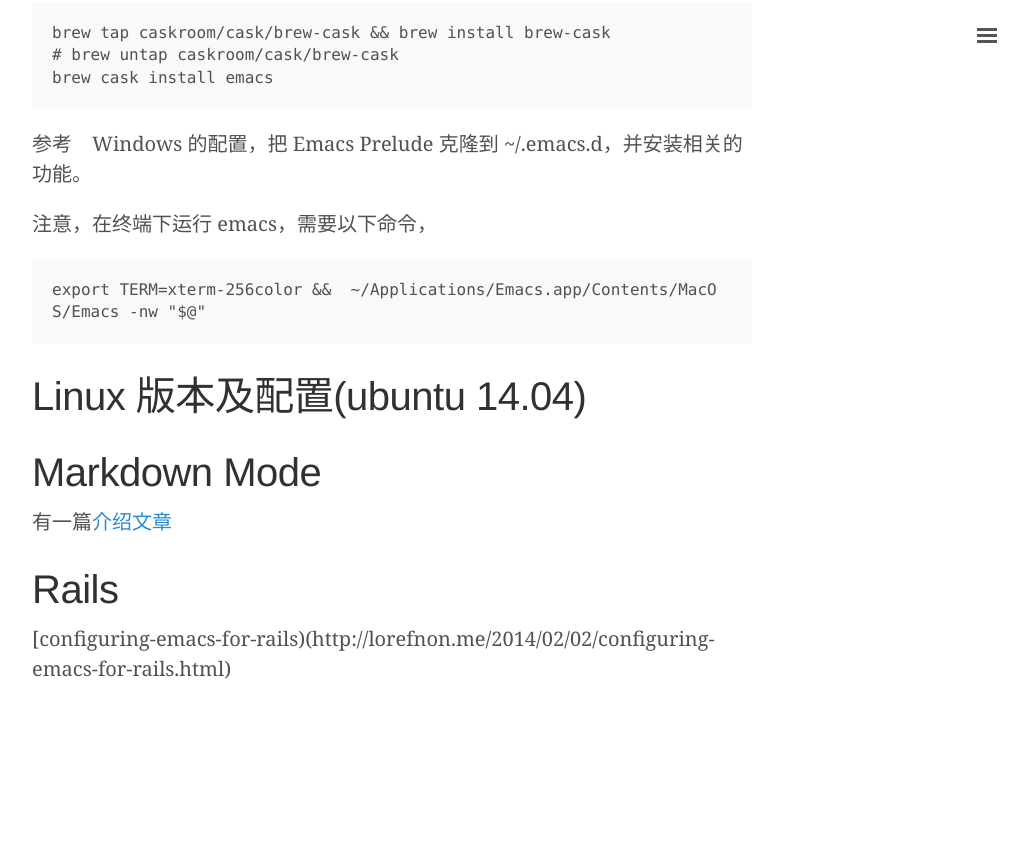
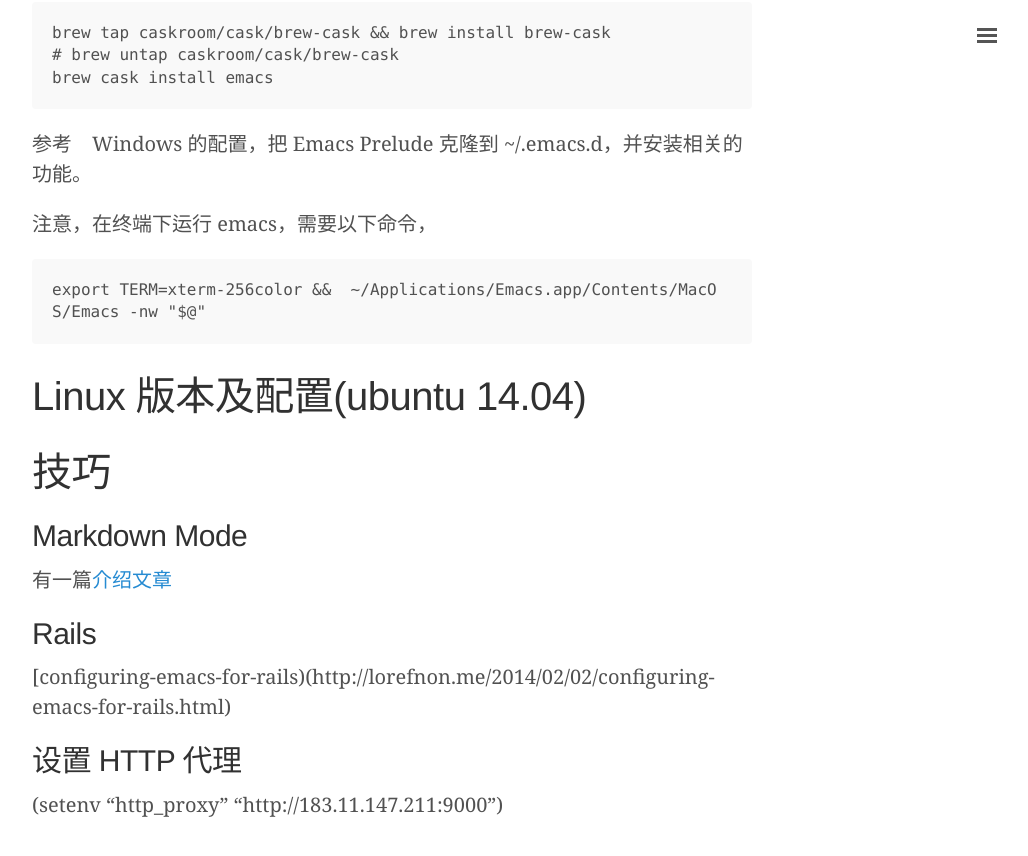
Before and after one commit to 0000-bigtree/0000-bigtree.github.io, a Jekyll site: the page built from _posts/2015-06-26-config-emacs.md, in a window 1280 px wide and 900 px high, scrolled down 2494 px. Shown: the top 856 px of the window, without its empty margins (248-1276 px from the left). Built offline with Jekyll 4.4.1, drawn with Linux system fonts in a browser that asks for light colours; before the commit the page ends 3258 px from its top, so only the background shows below that.

Commit message:
添加如何设置http代理的说明

```diff
--- a/_posts/2015-06-26-config-emacs.md
+++ b/_posts/2015-06-26-config-emacs.md
@@ -102,10 +102,16 @@
 
 # Linux 版本及配置(ubuntu 14.04)
 
-# Markdown Mode
+# 技巧
+
+## Markdown Mode
 
 有一篇[介绍文章](http://jblevins.org/projects/markdown-mode/)
 
-# Rails
+## Rails
 
 [configuring-emacs-for-rails)(http://lorefnon.me/2014/02/02/configuring-emacs-for-rails.html)
+
+## 设置 HTTP 代理
+
+(setenv "http_proxy" "http://183.11.147.211:9000")
```
